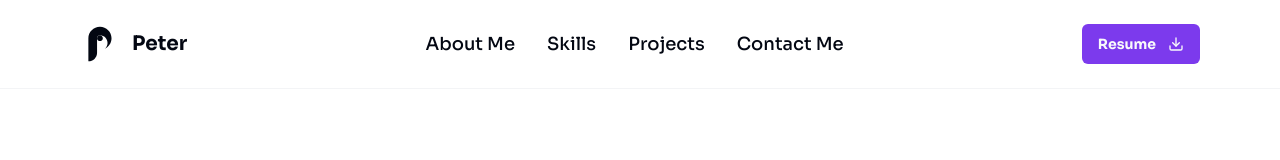
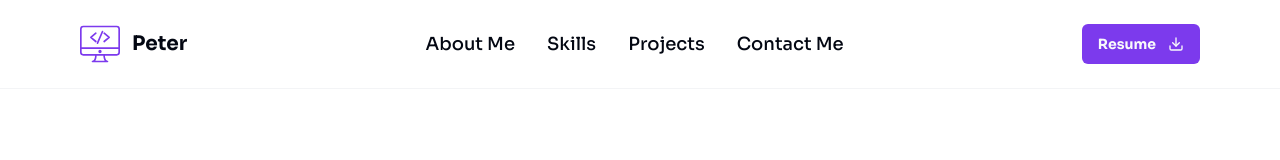
Before and after one commit to Peter3Khalil/personal-website, a Next.js app: page / in a window 1280 px wide. Shown: the top 160 px of the page. Built offline with nearby package versions, Linux system fonts and the light colour scheme.

Commit message:
💄 Changing logo svg

```diff
--- a/src/components/header.tsx
+++ b/src/components/header.tsx
@@ -11,14 +11,46 @@ const Header = () => {
     <header className="container flex items-center justify-between border-b border-muted bg-background py-4 text-foreground md:py-6">
       <a href="#" className="flex items-center gap-3">
         <svg
-          width="40"
-          height="40"
-          viewBox="0 0 40 40"
           xmlns="http://www.w3.org/2000/svg"
-          className="fill-current"
+          viewBox="0 0 24 24"
+          id="Computer"
+          className="size-6 md:size-10"
         >
-          <path d="M31.5294 14.2118C31.5294 18.8819 28.7623 22.9082 24.7793 24.7351C26.4612 23.3496 27.5322 21.248 27.5322 18.896C27.5322 14.7642 24.2259 11.4042 20.112 11.3205C20.0574 11.3167 20.0075 11.3167 19.9529 11.3167C19.8983 11.3167 19.8485 11.3167 19.7939 11.3205C18.2673 11.4033 17.0588 12.6663 17.0588 14.2108V28.6814C17.0588 33.4748 13.1699 37.3638 8.37646 37.3638V14.2118C8.37646 7.81928 13.5605 2.63528 19.9529 2.63528C26.3454 2.63528 31.5294 7.81928 31.5294 14.2118Z" />
-          <path d="M21.9992 16.2582C23.1294 15.128 23.1294 13.2956 21.9992 12.1654C20.8689 11.0351 19.0365 11.0351 17.9063 12.1654C16.7761 13.2956 16.7761 15.128 17.9063 16.2582C19.0365 17.3884 20.8689 17.3884 21.9992 16.2582Z" />
+          <rect
+            width="23"
+            height="17"
+            x=".5"
+            y="1.5"
+            fill="none"
+            strokeLinecap="round"
+            strokeLinejoin="round"
+            rx="1.5"
+            ry="1.5"
+            className="colorStroke303c42 svgStroke stroke-primary"
+          ></rect>
+          <path
+            fill="none"
+            strokeLinecap="round"
+            strokeLinejoin="round"
+            d="M9.5 18.5s.21 4-2 4h9c-2.21 0-2-4-2-4M.5 14.5h23"
+            className="colorStroke303c42 svgStroke stroke-primary"
+          ></path>
+          <circle
+            cx="12"
+            cy="16.5"
+            r=".5"
+            fill="none"
+            strokeLinecap="round"
+            strokeLinejoin="round"
+            className="colorStroke303c42 svgStroke stroke-primary"
+          ></circle>
+          <path
+            fill="none"
+            strokeLinecap="round"
+            strokeLinejoin="round"
+            d="M9.5 5.5 6.5 8l3 2.5M14.5 5.5l3 2.5-3 2.5M10.5 11.5l3-7"
+            className="colorStroke303c42 svgStroke stroke-primary"
+          ></path>
         </svg>
         <span className="text-xl font-bold">Peter</span>
       </a>
```
